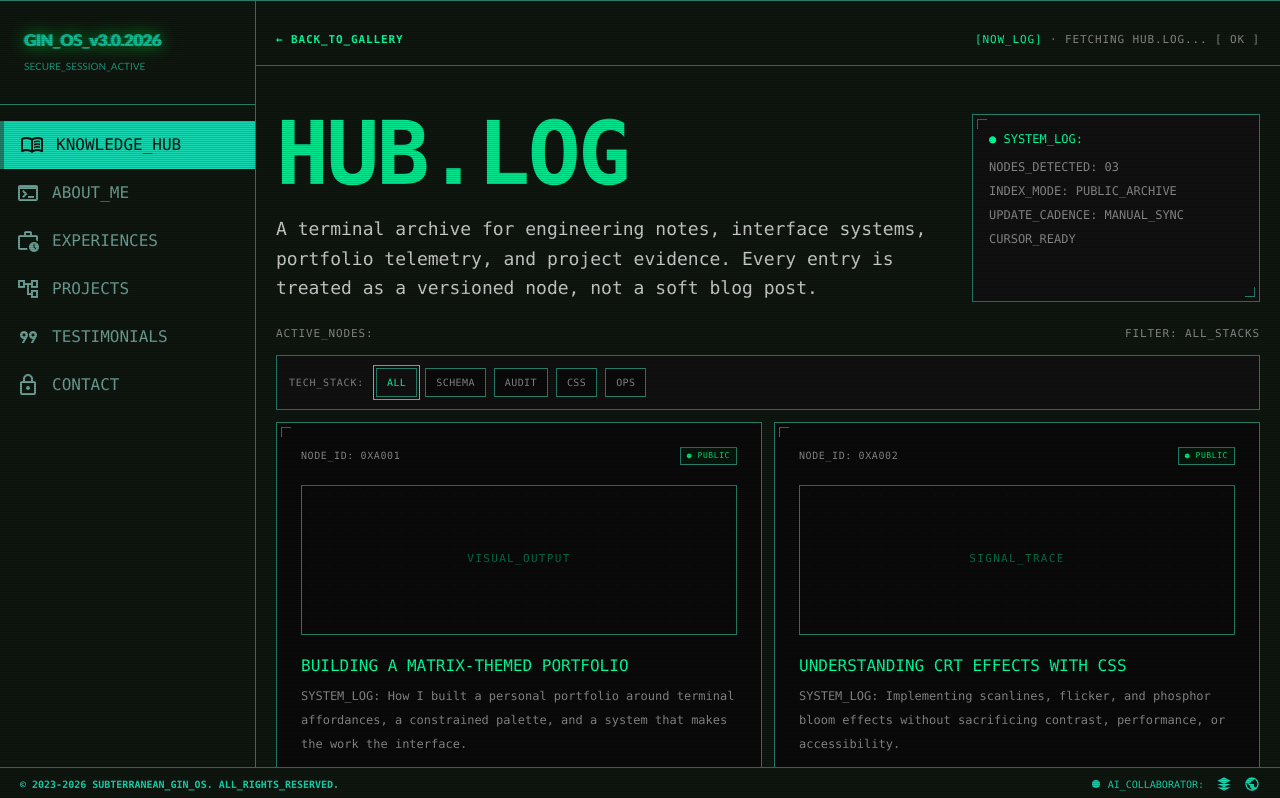
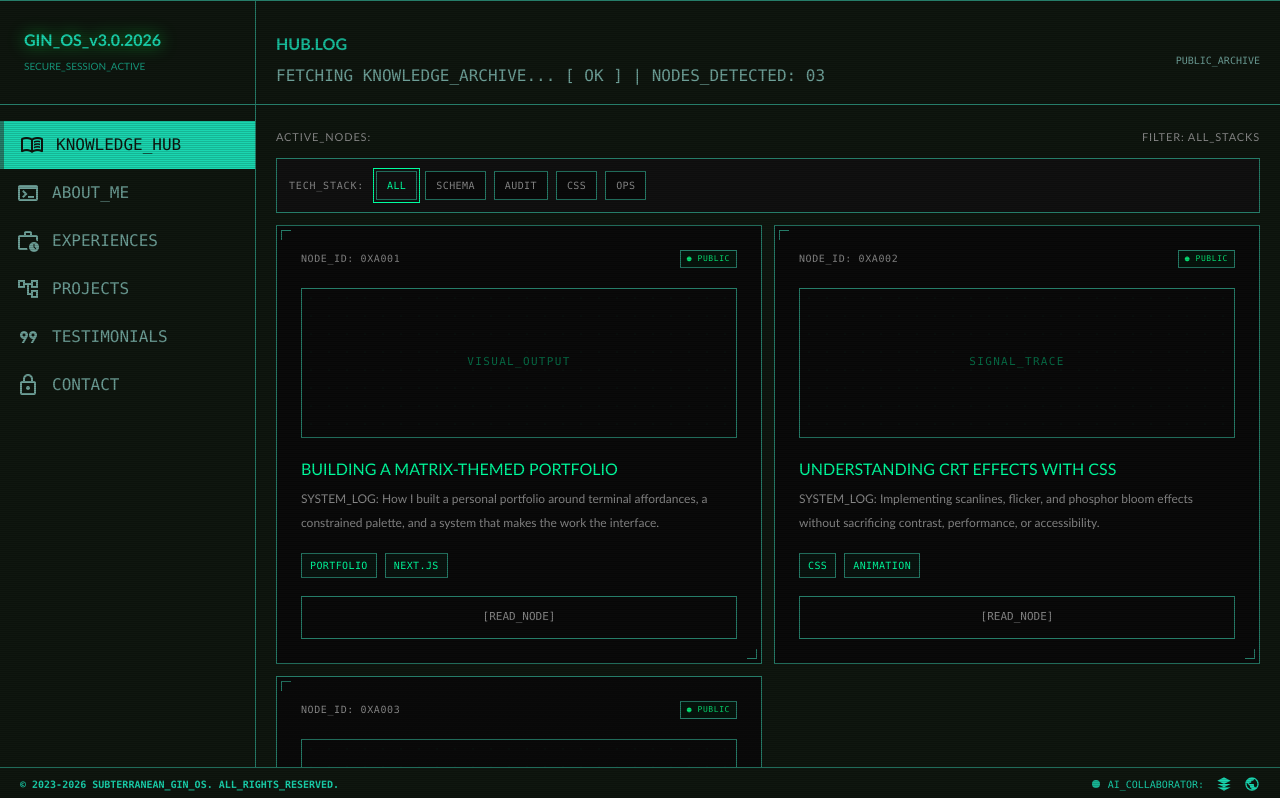
Before and after one commit to ginn1111/maxtrix-portfolio, a Next.js app: page /hub in a window 1280 px wide. Shown: the top 798 px of the page. Built offline with nearby package versions, Linux system fonts and the light colour scheme.

Commit message:
refactor: match hub layout to existing pages

```diff
--- a/app/hub/page.tsx
+++ b/app/hub/page.tsx
@@ -1,38 +1,25 @@
-import Link from "next/link";
 import { BlogFilter } from "@/components/blog/blog-filter";
 import { BLOG_POSTS } from "@/data/blog";
 
 export default function HubPage() {
   return (
-    <div className="relative w-full font-mono text-[#cccccc]">
+    <div className="relative w-full">
       <div className="mx-auto w-full max-w-container-max">
-      <nav className="mb-6 flex flex-col gap-2 border-b border-[#2a2a2a] px-5 pb-4 text-[11px] uppercase tracking-[0.08em] sm:flex-row sm:items-center sm:justify-between">
-        <Link href="/projects" className="cursor-pointer font-bold text-[#00ff9f] hover:underline focus-visible:outline focus-visible:outline-1 focus-visible:outline-offset-2 focus-visible:outline-[#00ff9f]">← BACK_TO_GALLERY</Link>
-        <span className="text-[#888888]"><span className="text-[#00ff9f]">[NOW_LOG]</span> · FETCHING HUB.LOG... [ OK ]</span>
-      </nav>
-
-      <header className="grid gap-6 overflow-hidden px-5 py-6 lg:grid-cols-[minmax(0,1.4fr)_minmax(240px,0.6fr)]">
+        <header className="mb-6 border-b border-primary-fixed-dim px-5 pb-4">
+          <div className="flex flex-col gap-2 sm:flex-row sm:items-center sm:justify-between">
             <div>
-          <h1 className="font-heading text-[clamp(36px,8vw,88px)] font-bold uppercase leading-[0.92] tracking-[-0.03em] text-[#00ff9f] animate-flicker">
-            hub.log
+              <h1 className="font-heading text-headline-lg font-bold uppercase text-primary-fixed-dim animate-flicker">
+                HUB.LOG
               </h1>
-          <p className="mt-5 max-w-3xl text-[clamp(15px,2vw,18px)] leading-relaxed text-[#cccccc]">
-            A terminal archive for engineering notes, interface systems, portfolio telemetry, and project evidence. Every entry is treated as a versioned node, not a soft blog post.
+              <p className="mt-2 font-mono text-code-sm text-on-surface-variant">
+                FETCHING KNOWLEDGE_ARCHIVE... [ OK ] | NODES_DETECTED:{" "}
+                {BLOG_POSTS.length.toString().padStart(2, "0")}
               </p>
             </div>
-
-        <aside className="relative overflow-hidden border border-[#2a2a2a] bg-[#111111] p-4" aria-label="System log">
-          <span className="absolute left-1 top-1 h-2.5 w-2.5 border-l border-t border-[#00ff9f66]" aria-hidden="true" />
-          <span className="absolute bottom-1 right-1 h-2.5 w-2.5 border-b border-r border-[#00ff9f66]" aria-hidden="true" />
-          <span className="pointer-events-none absolute inset-0 bg-[repeating-linear-gradient(to_bottom,transparent_0px,transparent_3px,rgba(0,0,0,0.08)_3px,rgba(0,0,0,0.08)_4px)]" aria-hidden="true" />
-          <div className="relative text-xs uppercase text-[#00ff9f]">● SYSTEM_LOG:</div>
-          <div className="relative mt-3 space-y-2 text-xs text-[#888888]">
-            <p>NODES_DETECTED: {BLOG_POSTS.length.toString().padStart(2, "0")}</p>
-            <p>INDEX_MODE: PUBLIC_ARCHIVE</p>
-            <p>UPDATE_CADENCE: MANUAL_SYNC</p>
-            <p>CURSOR_READY <span className="ml-0.5 inline-block h-3.5 w-[9px] bg-[#00ff9f] align-[-2px] animate-blink-block" aria-hidden="true" /></p>
+            <span className="font-mono text-[10px] uppercase text-on-surface-variant">
+              PUBLIC_ARCHIVE
+            </span>
           </div>
-        </aside>
         </header>
 
         <section aria-labelledby="archive-title">
```
Lines whose indentation alone changed are shown as unchanged.
